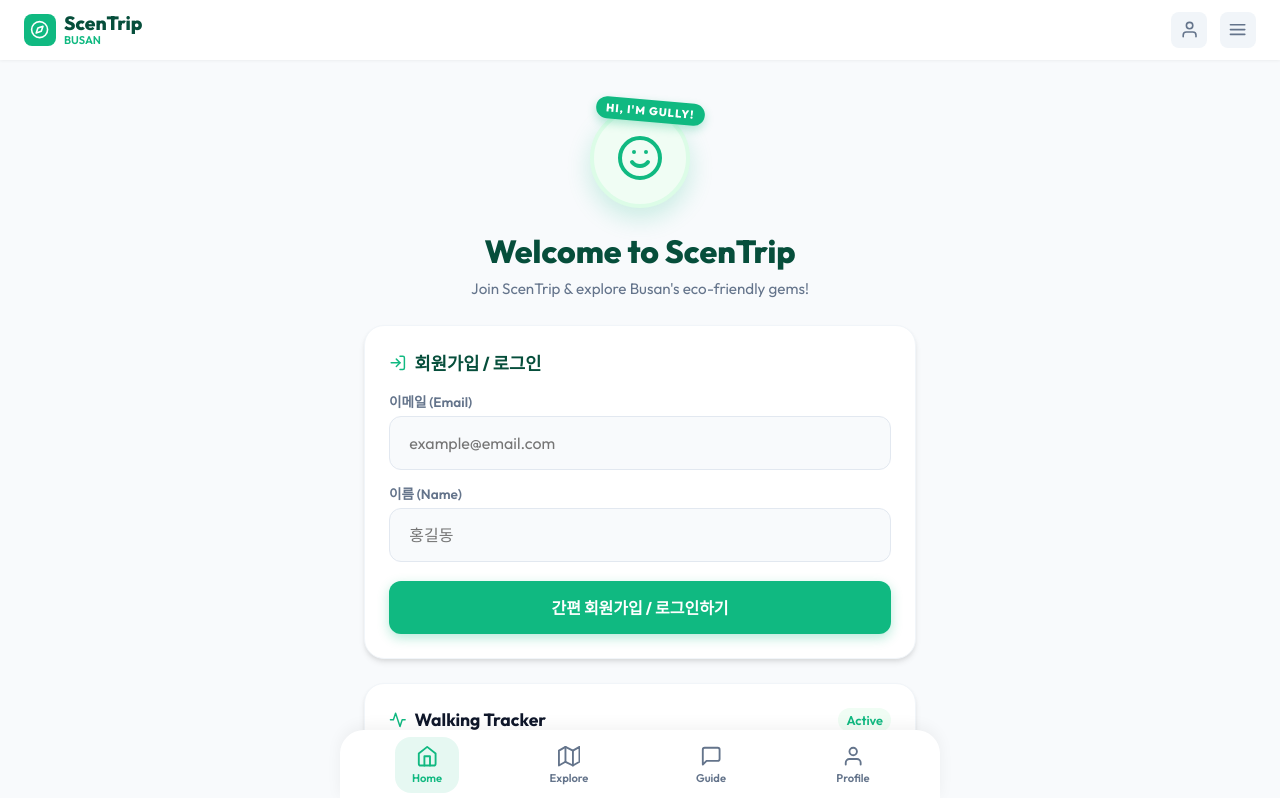
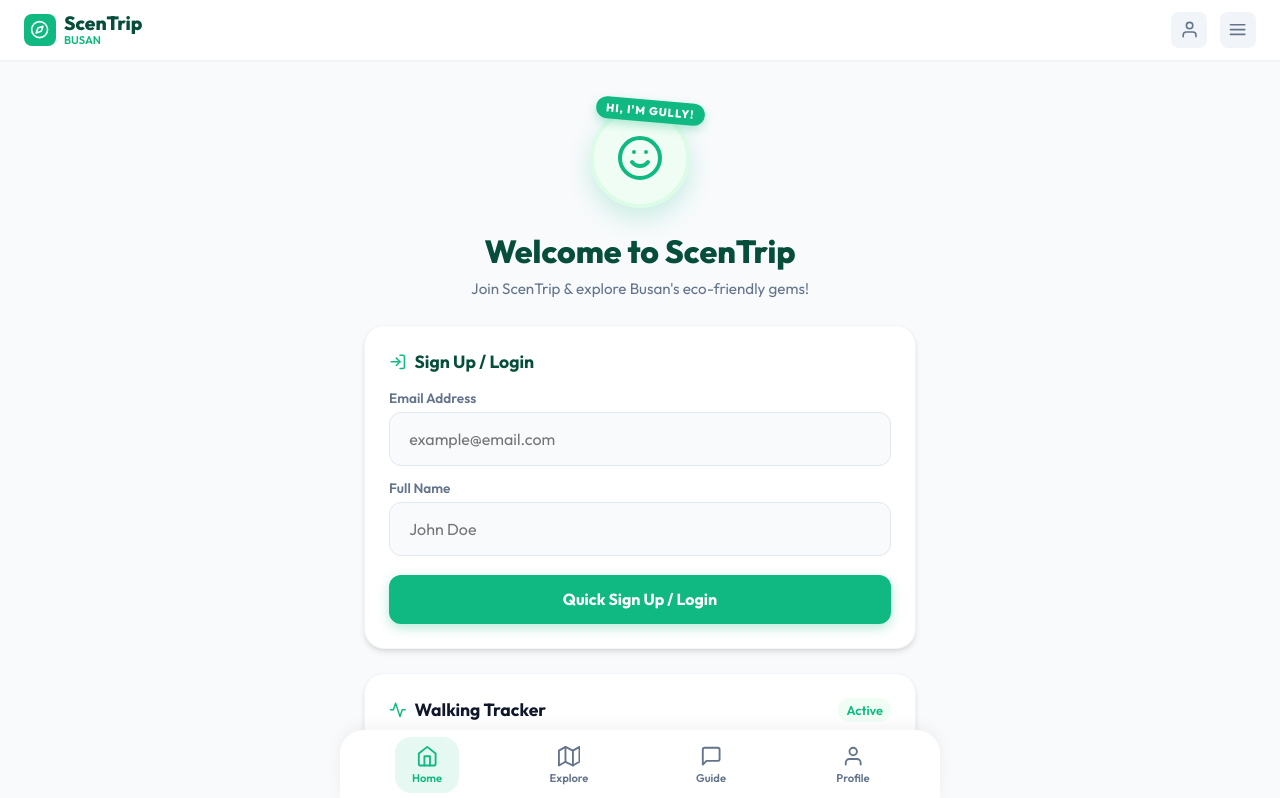
Before and after one commit to jijeongin53-ops/scentrip, a React (Vite) app: page / in a window 1280 px wide. Shown: the top 798 px of the page. Built offline with nearby package versions, Linux system fonts and the light colour scheme; no server answers; a web font is replaced by a local one.

Commit message:
Translate all Korean text to English on Home page

```diff
--- a/src/pages/Home.jsx
+++ b/src/pages/Home.jsx
@@ -87,11 +87,11 @@ const Home = ({ user, onLogin }) => {
           border: '1px solid #f1f5f9'
         }}>
           <h3 style={{ fontSize: '1.1rem', fontWeight: '700', color: 'var(--header-bg)', marginBottom: '1rem', display: 'flex', alignItems: 'center', gap: '0.5rem' }}>
-            <FiLogIn style={{ color: 'var(--accent-color)' }} /> 회원가입 / 로그인
+            <FiLogIn style={{ color: 'var(--accent-color)' }} /> Sign Up / Login
           </h3>
           <form onSubmit={handleAuthSubmit} style={{ display: 'flex', flexDirection: 'column', gap: '0.8rem' }}>
             <div>
-              <label style={{ display: 'block', fontSize: '0.85rem', color: 'var(--text-secondary)', marginBottom: '0.3rem', fontWeight: '600' }}>이메일 (Email)</label>
+              <label style={{ display: 'block', fontSize: '0.85rem', color: 'var(--text-secondary)', marginBottom: '0.3rem', fontWeight: '600' }}>Email Address</label>
               <input
                 type="email"
                 placeholder="example@email.com"
@@ -102,10 +102,10 @@ const Home = ({ user, onLogin }) => {
               />
             </div>
             <div>
-              <label style={{ display: 'block', fontSize: '0.85rem', color: 'var(--text-secondary)', marginBottom: '0.3rem', fontWeight: '600' }}>이름 (Name)</label>
+              <label style={{ display: 'block', fontSize: '0.85rem', color: 'var(--text-secondary)', marginBottom: '0.3rem', fontWeight: '600' }}>Full Name</label>
               <input
                 type="text"
-                placeholder="홍길동"
+                placeholder="John Doe"
                 required
                 value={name}
                 onChange={(e) => setName(e.target.value)}
@@ -118,7 +118,7 @@ const Home = ({ user, onLogin }) => {
               disabled={loading}
               style={{ padding: '0.9rem', fontSize: '1rem', marginTop: '0.4rem', opacity: loading ? 0.7 : 1 }}
             >
-              {loading ? '구글시트에 저장 중...' : '간편 회원가입 / 로그인하기'}
+              {loading ? 'Saving to Google Sheet...' : 'Quick Sign Up / Login'}
             </button>
           </form>
         </div>
@@ -136,8 +136,8 @@ const Home = ({ user, onLogin }) => {
         }}>
           <FiUserCheck style={{ fontSize: '1.8rem', color: 'var(--accent-color)' }} />
           <div>
-            <div style={{ fontWeight: '700', color: 'var(--header-bg)' }}>{user.name}님 환영합니다!</div>
-            <div style={{ fontSize: '0.8rem', color: 'var(--text-secondary)' }}>{user.email} (구글 시트 연동 완료)</div>
+            <div style={{ fontWeight: '700', color: 'var(--header-bg)' }}>Welcome, {user.name}!</div>
+            <div style={{ fontSize: '0.8rem', color: 'var(--text-secondary)' }}>{user.email} (Linked with Google Sheet)</div>
           </div>
         </div>
       )}
```
